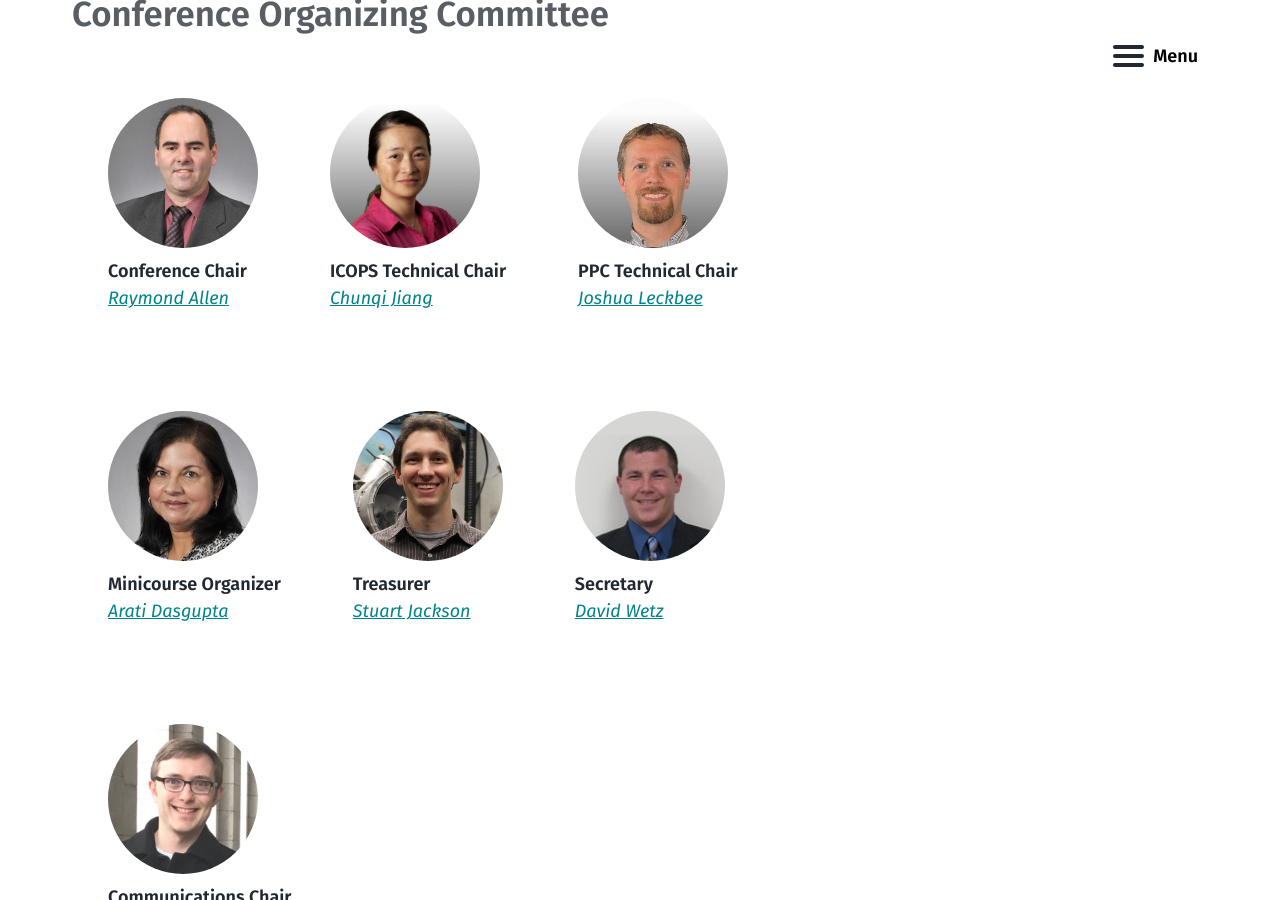
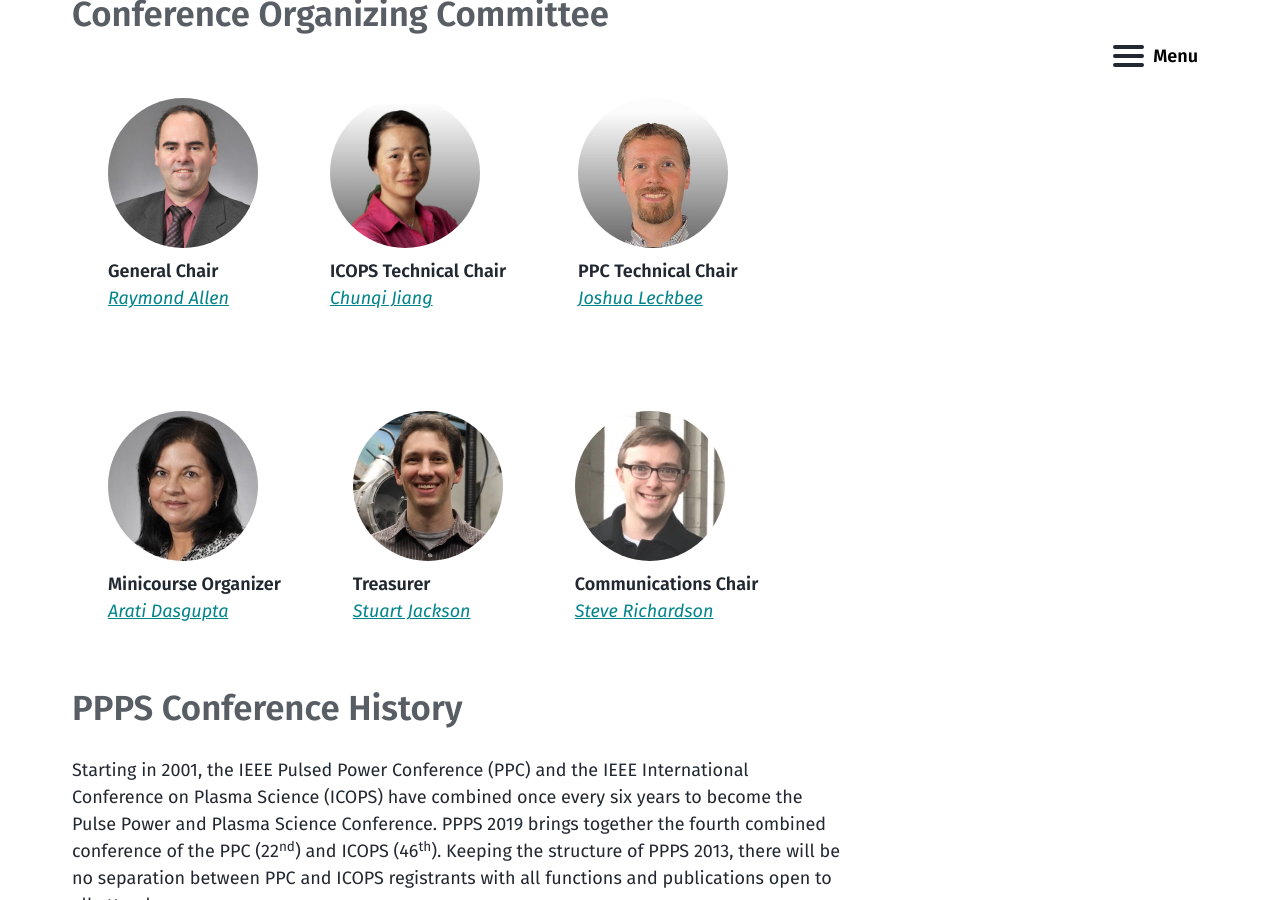
Before and after one commit to ppps2019/ppps2019.github.io, a Jekyll site: the page built from index.md, in a window 1280 px wide and 900 px high, scrolled down 1085 px. Built offline with Jekyll 4.4.1, drawn with Linux system fonts in a browser that asks for light colours.

Commit message:
changing chairs, starting to add organizers

```diff
--- a/_data/chairs.yml
+++ b/_data/chairs.yml
@@ -3,7 +3,7 @@
 ray_allen:
     name: Raymond Allen
     email: chair@ppps2019.org
-    position: Conference Chair
+    position: General Chair
     avatar: ray-allen-photo.jpg
 
 chunqi_jiang:
@@ -30,12 +30,6 @@ stuart_jackson:
     position: Treasurer
     avatar: stuart-jackson-photo.jpg
 
-david_wetz:
-    name: David Wetz
-    email: secretary@ppps2019.org
-    position: Secretary
-    avatar: david-wetz-photo.jpg
-
 steve_richardson:
     name: Steve Richardson
     email: communications@ppps2019.org
```
Also changed, not shown: _data/organizers.yml (added, +7 -0 lines).
